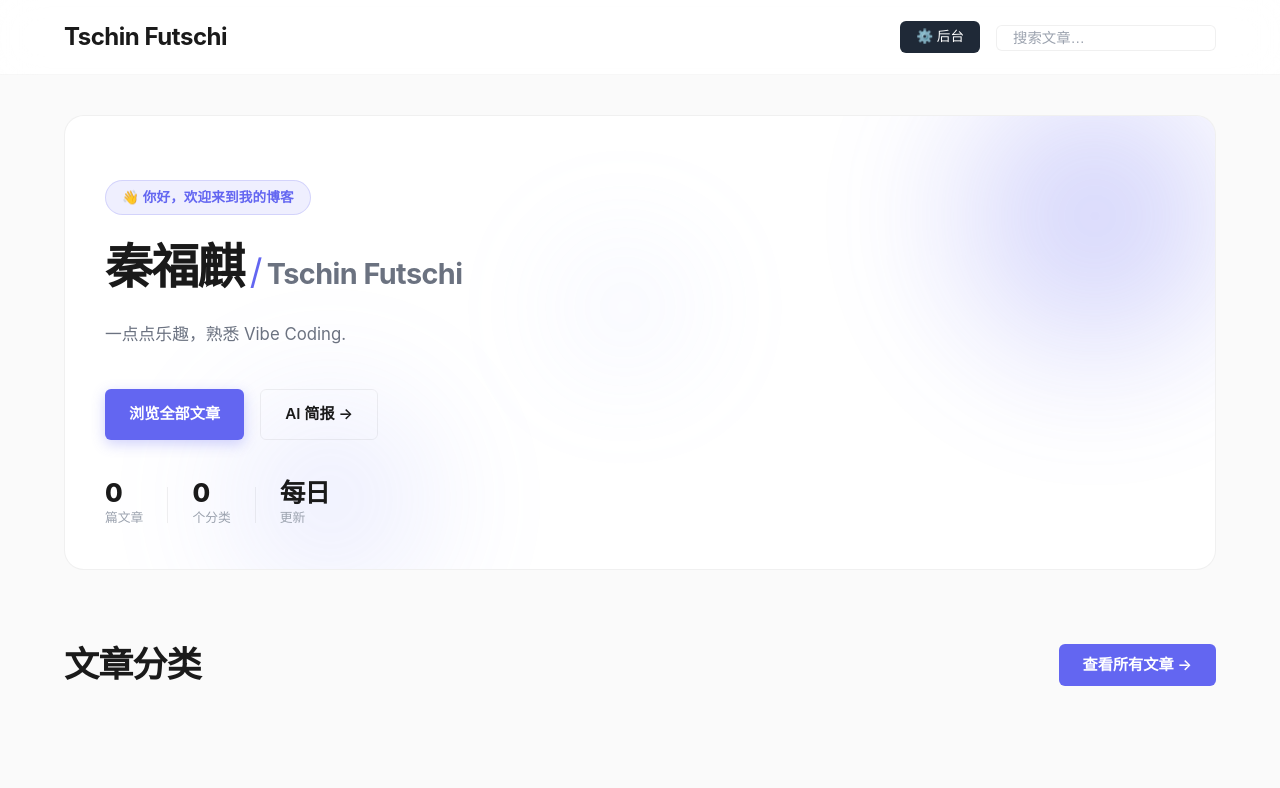
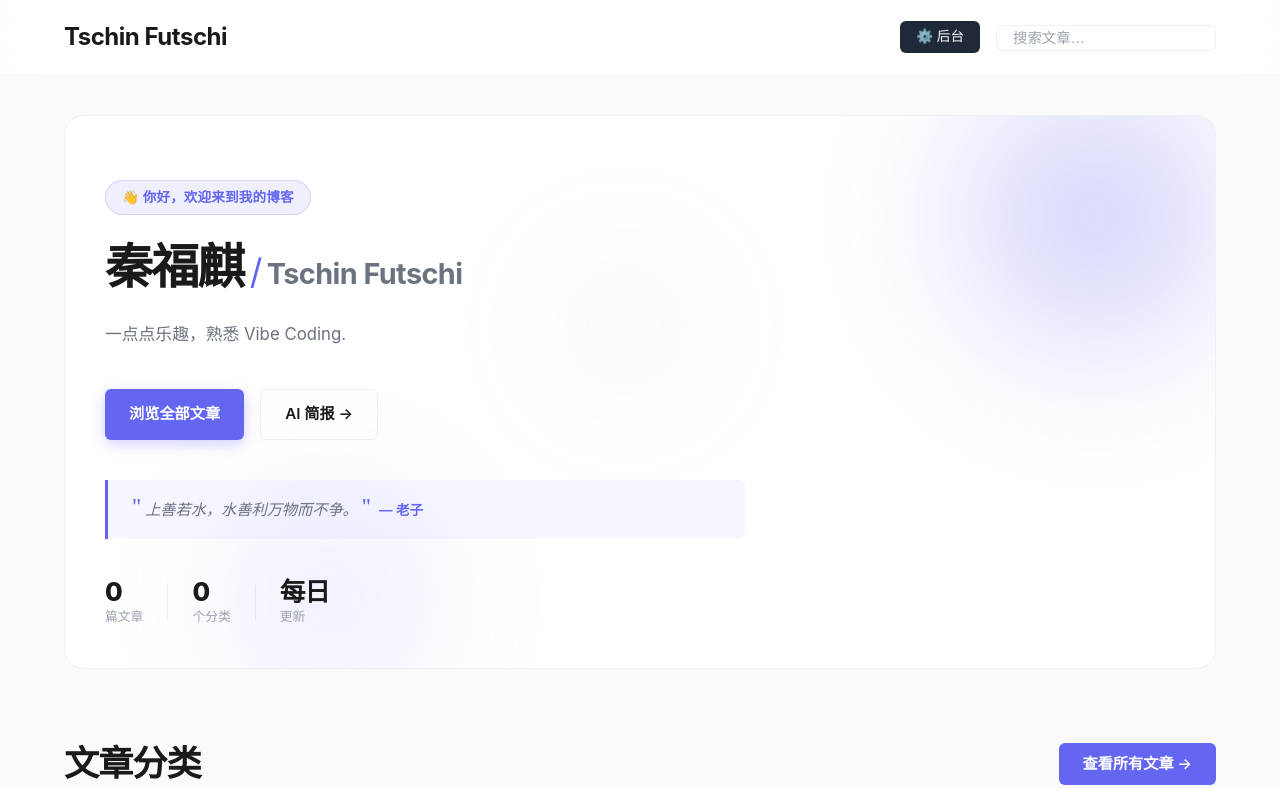
Before and after one commit to tschin-futschi/blog, a Flask app: page / in a window 1280 px wide. Shown: the top 788 px of the page. Run offline with Flask 3, Linux system fonts and the light colour scheme.

Commit message:
Hero 页面添加随机哲学名言展示
Co-Authored-By: Claude Sonnet 4.6 <noreply@anthropic.com>

```diff
--- a/static/css/style.css
+++ b/static/css/style.css
@@ -1259,6 +1259,42 @@ main {
   font-weight: 500;
 }
 
+/* 哲学引言 */
+.hero-quote {
+  margin-bottom: var(--space-xl);
+  padding: var(--space-md) var(--space-lg);
+  border-left: 3px solid var(--accent);
+  background: rgba(99, 102, 241, 0.05);
+  border-radius: 0 var(--radius-sm) var(--radius-sm) 0;
+  display: flex;
+  flex-wrap: wrap;
+  align-items: baseline;
+  gap: 0.25rem;
+}
+
+.hero-quote__mark {
+  font-size: 1.4rem;
+  color: var(--accent);
+  font-family: Georgia, serif;
+  line-height: 1;
+}
+
+.hero-quote__text {
+  font-size: 0.95rem;
+  color: var(--text-secondary);
+  font-style: italic;
+  line-height: 1.7;
+}
+
+.hero-quote__author {
+  font-size: 0.85rem;
+  color: var(--accent);
+  font-style: normal;
+  font-weight: 600;
+  white-space: nowrap;
+  margin-left: 0.25rem;
+}
+
 .hero-stat-sep {
   width: 1px;
   height: 36px;
--- a/templates/base.html
+++ b/templates/base.html
@@ -54,6 +54,7 @@
 
   <script src="{{ url_for('static', filename='js/header-scroll.js') }}"></script>
   <script src="{{ url_for('static', filename='js/search.js') }}"></script>
+  {% block scripts %}{% endblock %}
 
   {% if config.DEBUG %}
   <script>
--- a/templates/categories.html
+++ b/templates/categories.html
@@ -25,6 +25,13 @@
         <a href="/blog/posts" class="hero-btn hero-btn--primary">浏览全部文章</a>
         <a href="/blog/category/ai" class="hero-btn hero-btn--ghost">AI 简报 →</a>
       </div>
+      <div class="hero-quote" id="hero-quote">
+        <span class="hero-quote__mark">"</span>
+        <span class="hero-quote__text" id="quote-text"></span>
+        <span class="hero-quote__mark">"</span>
+        <cite class="hero-quote__author" id="quote-author"></cite>
+      </div>
+
       <div class="hero-stats">
         <div class="hero-stat">
           <span class="hero-stat__num">{{ total_posts }}</span>
@@ -80,3 +87,46 @@
   {% endif %}
 </div>
 {% endblock %}
+
+{% block scripts %}
+<script>
+(function() {
+  var quotes = [
+    // 孔子
+    { text: "学而不思则罔，思而不学则殆。", author: "孔子" },
+    { text: "己所不欲，勿施于人。", author: "孔子" },
+    { text: "知之者不如好之者，好之者不如乐之者。", author: "孔子" },
+    { text: "三人行，必有我师焉。", author: "孔子" },
+    { text: "吾日三省吾身。", author: "孔子" },
+    // 老子
+    { text: "知人者智，自知者明。胜人者有力，自胜者强。", author: "老子" },
+    { text: "千里之行，始于足下。", author: "老子" },
+    { text: "上善若水，水善利万物而不争。", author: "老子" },
+    { text: "为学日益，为道日损。损之又损，以至于无为。", author: "老子" },
+    { text: "天下难事，必作于易；天下大事，必作于细。", author: "老子" },
+    // 苏格拉底
+    { text: "认识你自己。", author: "苏格拉底" },
+    { text: "未经审视的生活不值得过。", author: "苏格拉底" },
+    { text: "我知道我什么都不知道。", author: "苏格拉底" },
+    { text: "教育是点燃火焰，而非填满容器。", author: "苏格拉底" },
+    { text: "智慧始于好奇。", author: "苏格拉底" },
+    // 尼采
+    { text: "杀不死我的，使我更强大。", author: "尼采" },
+    { text: "每一个不曾起舞的日子，都是对生命的辜负。", author: "尼采" },
+    { text: "没有音乐，生命将是一个错误。", author: "尼采" },
+    { text: "你必须有一团混沌，才能诞生一颗舞动的星。", author: "尼采" },
+    { text: "那些听不到音乐的人，以为跳舞的人疯了。", author: "尼采" },
+    // 叔本华
+    { text: "人可以做他想做的，但不能要他想要的。", author: "叔本华" },
+    { text: "读书是借助他人的思想，来省去自己思考的过程。", author: "叔本华" },
+    { text: "财富犹如海水，饮得越多，渴得越厉害。", author: "叔本华" },
+    { text: "人性一个最特别的弱点，就是在意别人如何看待自己。", author: "叔本华" },
+    { text: "限制你的，不是你的能力，而是你的视野。", author: "叔本华" },
+  ];
+
+  var q = quotes[Math.floor(Math.random() * quotes.length)];
+  document.getElementById('quote-text').textContent = q.text;
+  document.getElementById('quote-author').textContent = '— ' + q.author;
+})();
+</script>
+{% endblock %}
```
